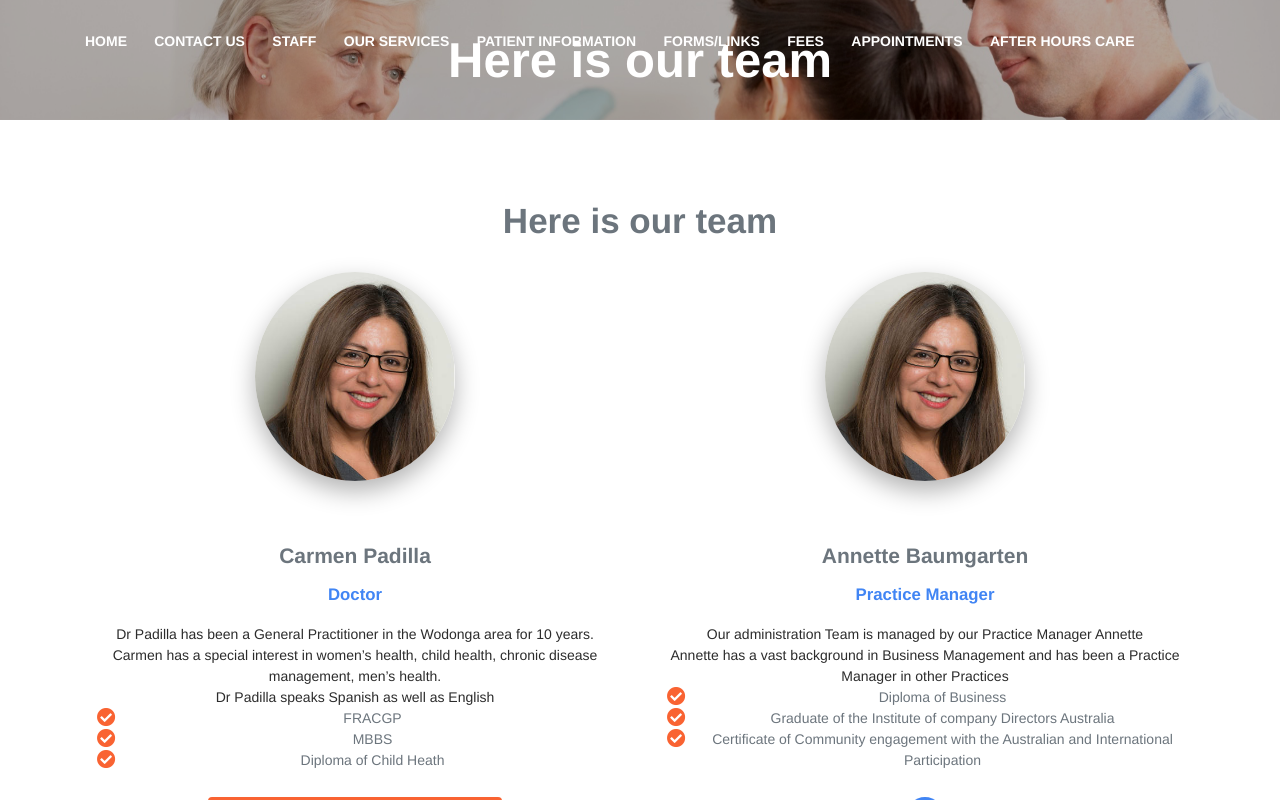
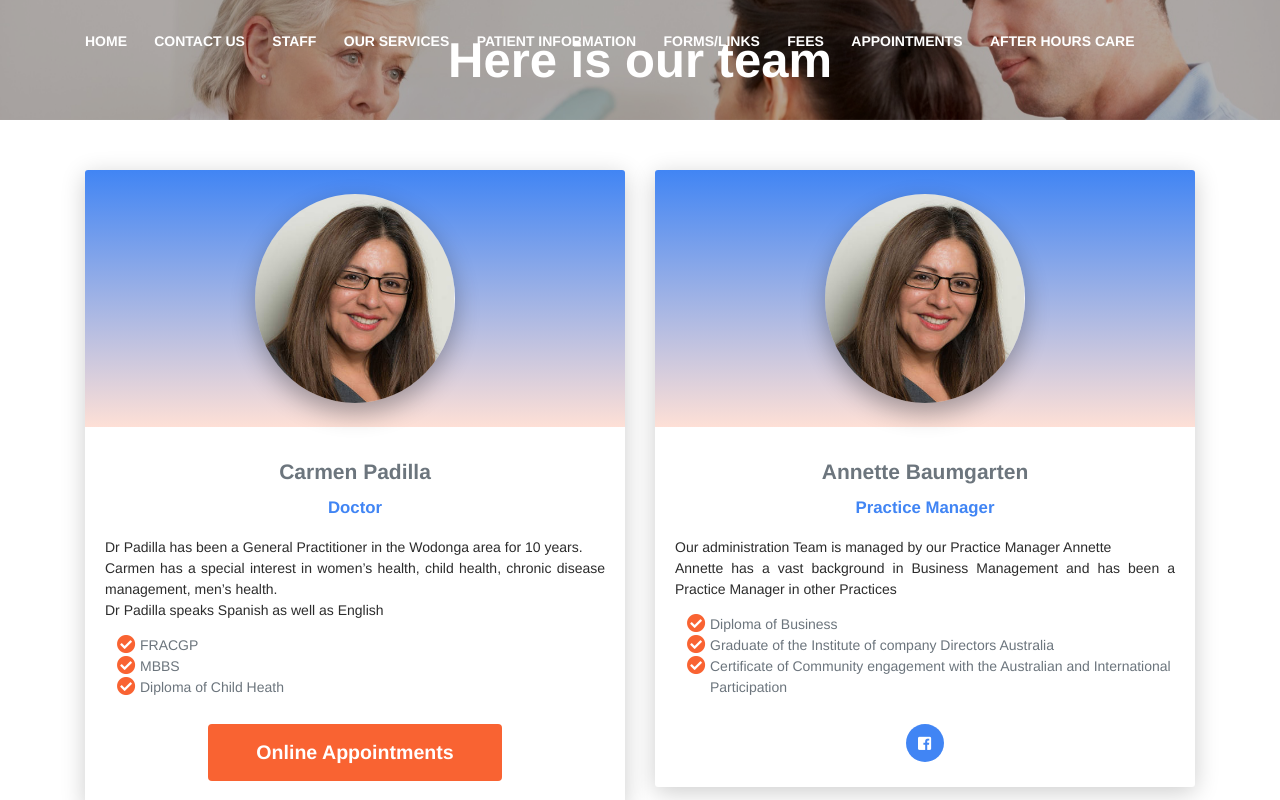
Before and after one commit to luizcavalieri/gps-on-vermont, a React (Create React App) app: page /staff-page in a window 1280 px wide. Shown: the top 800 px of the page. Built offline with nearby package versions, Linux system fonts and the light colour scheme.

Commit message:
business cards finished

```diff
--- a/src/assets/scss/now-ui-kit.scss
+++ b/src/assets/scss/now-ui-kit.scss
@@ -54,6 +54,7 @@
 @import "now-ui-kit/cards/card-signup";
 @import "now-ui-kit/cards/card-data";
 
+
 // example pages and sections
 @import "now-ui-kit/example-pages";
 @import "now-ui-kit/sections";
@@ -61,5 +62,8 @@
 
 @import "now-ui-kit/responsive";
 
-// React
-@import "react/react-differences"
+@import "react/react-differences";
+
+//GPS
+@import "now-ui-kit/business-card";
+@import "now-ui-kit/patient-info";
--- /dev/null
+++ b/src/assets/scss/now-ui-kit/_business-card.scss
@@ -0,0 +1,38 @@
+.business-card-body {
+  padding-top: 0;
+  padding-bottom: 0;
+
+  &:last-child {
+    border-radius: 0 0 calc(0.25rem - 1px) calc(0.25rem - 1px);
+  }
+}
+
+.business-card-image {
+  margin-top: 1.5rem;
+  margin-bottom: 1.5rem;
+}
+
+.new-line {
+  white-space: pre-wrap;
+}
+
+.business-card-header {
+  background-color: $info-color;
+  background-image: linear-gradient($info-color, $light-blue);
+
+  &:first-child {
+    border-radius: calc(0.25rem - 1px) calc(0.25rem - 1px) 0 0;
+  }
+}
+
+.business-card-title{
+    font-weight: $font-weight-bold;
+    // padding-top: 30px;
+}
+
+.business-card-footer{
+    border-top: thin;
+    border-top-style: groove;
+    // border-style: groove;
+    border-color: red($color: #000000);
+}
--- a/src/assets/scss/react/react-differences.scss
+++ b/src/assets/scss/react/react-differences.scss
@@ -9,7 +9,6 @@
 // components
 @import "now-ui-kit/dropdowns";
 @import "now-ui-kit/modals";
-@import "now-ui-kit/patientInfo";
 @import "now-ui-kit/popovers";
 
 // example pages and sections
--- a/src/components/General/BusinessCard.js
+++ b/src/components/General/BusinessCard.js
@@ -3,25 +3,52 @@ import IconCheckList from "./IconCheckList";
 import IconSocialMediaList from "./IconSocialMediaList";
 import DescriptionList from "./DescriptionList";
 import BookingButton from "./BookingButton";
+import {
+  Card,
+  CardBody,
+  CardImg,
+  CardHeader,
+  CardTitle,
+  CardText
+} from "reactstrap";
 
 const BusinessCard = ({ emp }) => {
-
   let path = emp.image;
   return (
     <>
-      <div className="team-player">
-        <img
-          alt="..."
-          className="rounded-circle img-fluid img-raised"
-          src={require(`../../assets/img/${path}`)}
-        ></img>
-        <h4 className="title">{emp.name}</h4>
-        <p className="category text-info">{emp.title}</p>
-        <DescriptionList list={emp.descriptions} />
-        <IconCheckList list={emp.accreditations} />
-        <IconSocialMediaList list={emp.socialMedia} />
-        {emp.booking? <BookingButton doctorId={emp.bookingDoctorId}/> : null}
-      </div>
+      {/* color="warning" */}
+      <Card>
+        <div className="team-player">
+          <CardHeader className="business-card-header">
+            <CardImg
+              className="rounded-circle img-fluid img-raised
+              business-card-image"
+              alt="..."
+              src={require(`../../assets/img/${path}`)}
+              top
+            ></CardImg>
+          </CardHeader>
+
+          <CardBody className="business-card-body">
+            <CardTitle tag="h4" className="business-card-title">
+              {emp.name}
+            </CardTitle>
+            <CardText className="category text-info">{emp.title}</CardText>
+            <DescriptionList
+              list={emp.descriptions}
+              className="text-justified"
+            />
+            <dir className="new-line"></dir>
+            <IconCheckList list={emp.accreditations} className="text-left" />
+            <IconSocialMediaList list={emp.socialMedia} />
+            {emp.booking ? (
+              //   <div className="business-card-footer">
+              <BookingButton doctorId={emp.bookingDoctorId} />
+            ) : //   </div>
+            null}
+          </CardBody>
+        </div>
+      </Card>
     </>
   );
 };
--- a/src/components/General/DescriptionItem.js
+++ b/src/components/General/DescriptionItem.js
@@ -1,10 +1,10 @@
 import React from 'react';
 
-const DescriptionItem = ({ item }) => {
+const DescriptionItem = ({ item , className:passedClasses}) => {
 
     return (
         <>
-            <div>{item}</div>
+            <div className={passedClasses} >{item}</div>
         </>
     );
 }
--- a/src/components/General/DescriptionList.js
+++ b/src/components/General/DescriptionList.js
@@ -1,13 +1,13 @@
 import React from "react";
 import DescriptionItem from "./DescriptionItem";
 
-const DescriptionList = ({ list }) => {
+const DescriptionList = ({ list, className:passedClasses }) => {
   if (!list) return null;
   return (
     <>
       <div className="description">
         {list.map((item, index) => (
-          <DescriptionItem item={item} key={index} />
+          <DescriptionItem key={index} item={item} className={passedClasses}/>
         ))}
       </div>
     </>
--- a/src/components/General/IconCheckItem.js
+++ b/src/components/General/IconCheckItem.js
@@ -1,9 +1,9 @@
 import React from "react";
 
-const IconCheckItem = ({ item }) => {
+const IconCheckItem = ({ item, className:passedClasses }) => {
   return (
     <>
-      <li >
+      <li className={passedClasses} >
         <span className="fa-li">
           <i className="fa fa-check-circle fa-lg"></i>
         </span>
--- a/src/components/General/IconCheckList.js
+++ b/src/components/General/IconCheckList.js
@@ -1,14 +1,14 @@
 import React from "react";
 import IconCheckItem from "./IconCheckItem";
 
-const IconCheckList = ({ list }) => {
+const IconCheckList = ({ list, className:passedClasses }) => {
   if (!list) return null;
   // console.log(list);
   return (
     <>
       <ul className="fa-ul ">
         {list.map((item, index) => (
-          <IconCheckItem item={item} key={index} />
+          <IconCheckItem key={index} item={item} className={passedClasses} />
         ))}
       </ul>
     </>
--- a/src/components/General/Staff.js
+++ b/src/components/General/Staff.js
@@ -5,7 +5,7 @@ import StaffRow from "./StaffRow";
 
 const Staff = ({ staffData }) => {
   if (!staffData) return null;
-
+  //2 is the number of columns in a row
   const rows = chunks(staffData, 2);
   return (
     <>
--- a/src/views/examples/StaffPage.js
+++ b/src/views/examples/StaffPage.js
@@ -22,7 +22,7 @@ const StaffPage = () => {
         <OtherPageHeader message={contactMessage} />
         <div className="section section-team text-center">
           <Container className="text-muted">
-            <h2 className="title">Here is our team</h2>
+            {/* <h2 className="title">Here is our team</h2> */}
             <div className="team">
               <Staff staffData={staffContent} />
             </div>
```
Also changed, not shown: src/assets/scss/now-ui-kit/_patient-info.scss (renamed from src/assets/scss/react/now-ui-kit/_patientInfo.scss).
